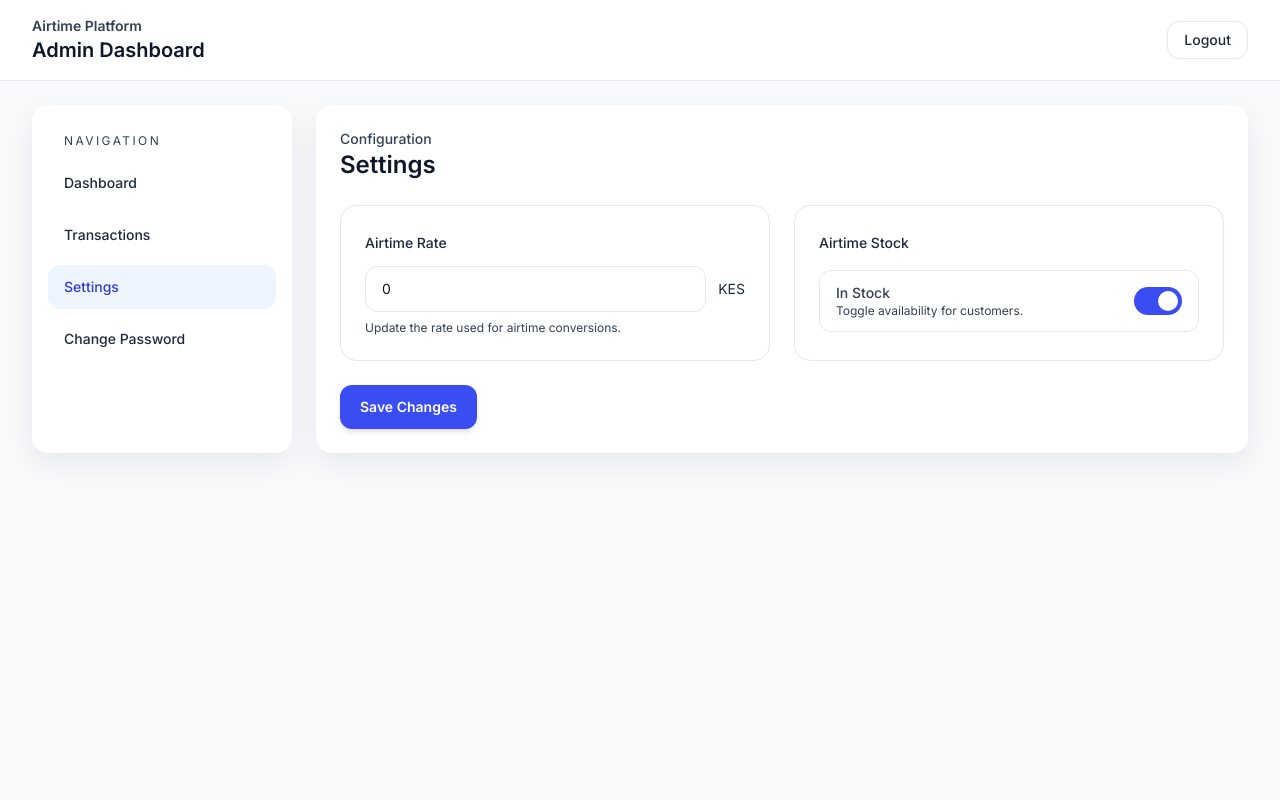
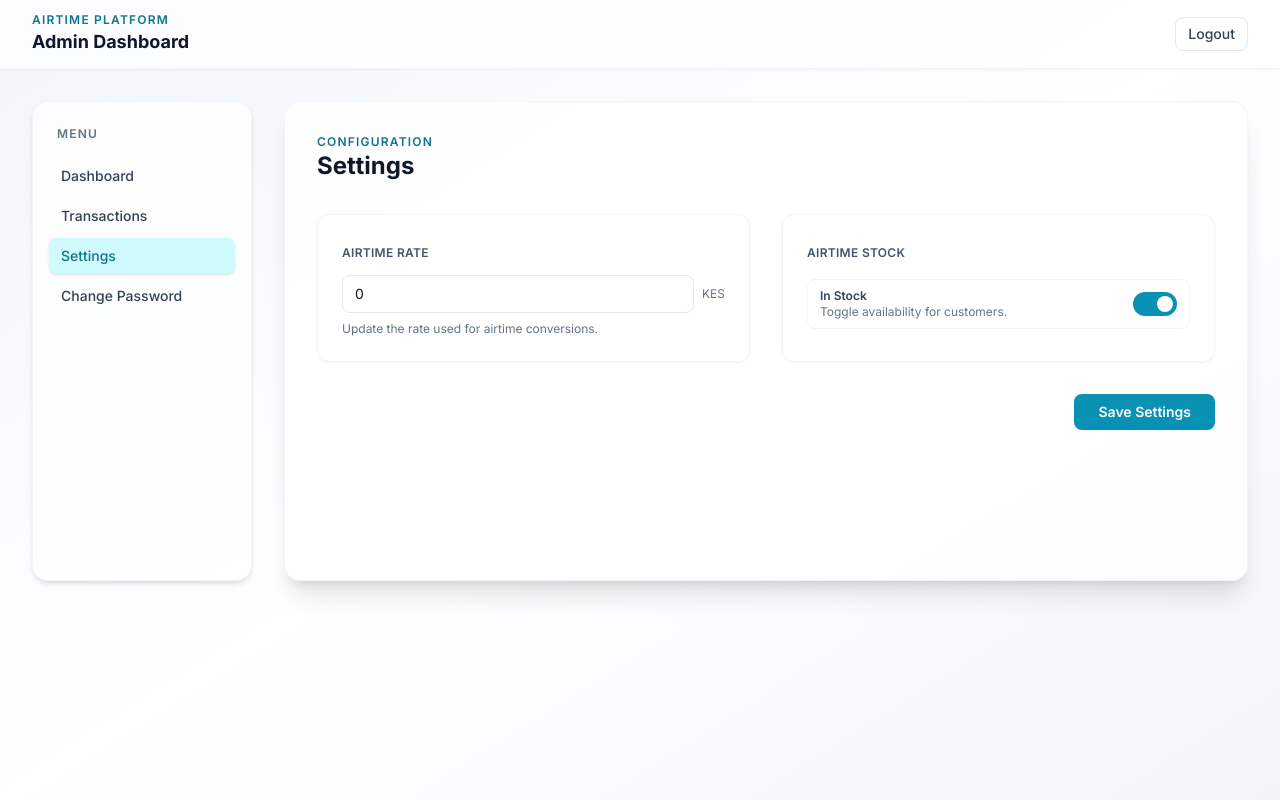
Before and after one commit to lkwambui/airtime-platform, a React (Vite) app in the folder frontend/admin/: page /settings in a window 1280 px wide. Built offline with nearby package versions, Linux system fonts and the light colour scheme; no server answers; sample sign-in values are in the browser's storage.

Commit message:
ui/ux enhancement

```diff
--- a/frontend/admin/src/components/AdminLayout.tsx
+++ b/frontend/admin/src/components/AdminLayout.tsx
@@ -4,12 +4,12 @@ import Topbar from "./Topbar";
 
 export default function AdminLayout() {
   return (
-    <div className="min-h-screen bg-slate-50">
+    <div className="min-h-screen bg-gradient-to-br from-slate-100 via-white to-slate-100">
       <Topbar />
-      <div className="container-screen py-6">
-        <div className="grid gap-6 lg:grid-cols-[260px_1fr]">
+      <div className="container-screen py-8">
+        <div className="grid gap-8 lg:grid-cols-[220px_1fr]">
           <Sidebar />
-          <main className="rounded-2xl bg-white p-6 shadow-soft">
+          <main className="rounded-2xl bg-white/90 border border-slate-100 p-6 md:p-8 shadow-xl min-h-[60vh]">
             <Outlet />
           </main>
         </div>
--- a/frontend/admin/src/components/Sidebar.tsx
+++ b/frontend/admin/src/components/Sidebar.tsx
@@ -1,21 +1,20 @@
 import { NavLink } from "react-router-dom";
 
+
 const linkClasses = ({ isActive }: { isActive: boolean }) =>
-  `flex items-center gap-3 rounded-xl px-4 py-3 text-sm font-medium transition ${
+  `flex items-center gap-2 rounded-lg px-3 py-2 text-sm font-medium transition-all duration-150 ${
     isActive
-      ? "bg-brand-50 text-brand-700"
-      : "text-slate-800 hover:bg-slate-100"
+      ? "bg-cyan-100 text-cyan-700 shadow"
+      : "text-slate-700 hover:bg-slate-100"
   }`;
 
 export default function Sidebar() {
   return (
-    <aside className="rounded-2xl bg-white p-4 shadow-soft">
-      <div className="px-4 py-3">
-        <p className="text-xs uppercase tracking-[0.2em] text-slate-700">
-          Navigation
-        </p>
+    <aside className="rounded-2xl bg-white/80 border border-slate-100 p-4 shadow-md min-w-[180px]">
+      <div className="px-2 py-2 mb-2">
+        <p className="text-xs uppercase tracking-widest text-slate-500 font-semibold">Menu</p>
       </div>
-      <nav className="space-y-2">
+      <nav className="flex flex-col gap-1">
         <NavLink to="/dashboard" className={linkClasses}>
           Dashboard
         </NavLink>
--- a/frontend/admin/src/components/Topbar.tsx
+++ b/frontend/admin/src/components/Topbar.tsx
@@ -4,14 +4,14 @@ export default function Topbar() {
   const navigate = useNavigate();
 
   return (
-    <header className="border-b border-slate-200 bg-white">
-      <div className="container-screen flex items-center justify-between py-4">
+    <header className="border-b border-slate-100 bg-white/80 shadow-sm">
+      <div className="container-screen flex items-center justify-between py-3">
         <div>
-          <p className="text-sm font-semibold text-slate-700">Airtime Platform</p>
-          <h1 className="text-xl font-semibold text-slate-900">Admin Dashboard</h1>
+          <p className="text-xs font-semibold text-cyan-700 tracking-widest uppercase">Airtime Platform</p>
+          <h1 className="text-lg font-bold text-slate-900">Admin Dashboard</h1>
         </div>
         <button
-          className="rounded-xl border border-slate-200 px-4 py-2 text-sm font-medium text-slate-800 transition hover:border-slate-300 hover:bg-slate-50"
+          className="rounded-lg border border-slate-200 px-3 py-1.5 text-sm font-medium text-slate-700 transition hover:border-cyan-300 hover:bg-cyan-50"
           onClick={() => {
             localStorage.removeItem("adminToken");
             navigate("/login");
--- a/frontend/admin/src/pages/Dashboard.tsx
+++ b/frontend/admin/src/pages/Dashboard.tsx
@@ -1,30 +1,30 @@
 export default function Dashboard() {
   return (
-    <div className="space-y-6">
+    <div className="space-y-8">
       <div>
-        <p className="text-sm font-medium text-slate-700">Overview</p>
-        <h2 className="text-2xl font-semibold text-slate-900">Dashboard</h2>
+        <p className="text-xs font-semibold text-cyan-700 tracking-widest uppercase">Overview</p>
+        <h2 className="text-2xl font-bold text-slate-900">Dashboard</h2>
       </div>
 
-      <div className="grid gap-4 sm:grid-cols-2 xl:grid-cols-4">
+      <div className="grid gap-6 sm:grid-cols-2 xl:grid-cols-4">
         {[
           { label: "Total Transactions", value: "—" },
           { label: "Revenue Today", value: "—" },
           { label: "Airtime In Stock", value: "—" },
           { label: "Pending Orders", value: "—" },
         ].map((card) => (
-          <div key={card.label} className="rounded-2xl border border-slate-200 bg-white p-4">
-            <p className="text-xs font-medium text-slate-800">{card.label}</p>
-            <p className="mt-3 text-2xl font-semibold text-slate-900">
+          <div key={card.label} className="rounded-xl border border-slate-100 bg-white/90 p-5 flex flex-col items-center shadow-sm">
+            <p className="text-xs font-medium text-slate-500 uppercase tracking-wide">{card.label}</p>
+            <p className="mt-2 text-2xl font-bold text-slate-900">
               {card.value}
             </p>
           </div>
         ))}
       </div>
 
-      <div className="rounded-2xl border border-slate-200 bg-white p-6">
-        <h3 className="text-lg font-semibold text-slate-900">Quick Actions</h3>
-        <p className="mt-2 text-sm text-slate-700">
+      <div className="rounded-xl border border-slate-100 bg-white/90 p-6 shadow-sm">
+        <h3 className="text-base font-bold text-slate-900">Quick Actions</h3>
+        <p className="mt-2 text-sm text-slate-600">
           Review transactions and update settings in the sidebar.
         </p>
       </div>
--- a/frontend/admin/src/pages/Settings.tsx
+++ b/frontend/admin/src/pages/Settings.tsx
@@ -20,48 +20,48 @@ export default function Settings() {
   };
 
   return (
-    <div className="space-y-6">
+    <div className="space-y-8">
       <div>
-        <p className="text-sm font-medium text-slate-700">Configuration</p>
-        <h2 className="text-2xl font-semibold text-slate-900">Settings</h2>
+        <p className="text-xs font-semibold text-cyan-700 tracking-widest uppercase">Configuration</p>
+        <h2 className="text-2xl font-bold text-slate-900">Settings</h2>
       </div>
 
-      <div className="grid gap-6 lg:grid-cols-2">
-        <div className="rounded-2xl border border-slate-200 bg-white p-6">
-          <label className="text-sm font-medium text-slate-800">Airtime Rate</label>
-          <div className="mt-3 flex items-center gap-3">
+      <div className="grid gap-8 lg:grid-cols-2">
+        <div className="rounded-xl border border-slate-100 bg-white/90 p-6 shadow-sm">
+          <label className="text-xs font-semibold text-slate-600 uppercase tracking-wide">Airtime Rate</label>
+          <div className="mt-3 flex items-center gap-2">
             <input
               type="number"
               value={rate}
               onChange={(e) => setRate(Number(e.target.value))}
-              className="w-full rounded-xl border border-slate-200 px-4 py-3 text-sm focus:border-brand-500 focus:outline-none focus:ring-2 focus:ring-brand-200"
+              className="w-full rounded-lg border border-slate-200 px-3 py-2 text-sm focus:border-cyan-500 focus:outline-none focus:ring-2 focus:ring-cyan-100"
             />
-            <span className="text-sm text-slate-800">KES</span>
+            <span className="text-xs text-slate-500">KES</span>
           </div>
-          <p className="mt-2 text-xs text-slate-700">
+          <p className="mt-2 text-xs text-slate-500">
             Update the rate used for airtime conversions.
           </p>
         </div>
 
-        <div className="rounded-2xl border border-slate-200 bg-white p-6">
-          <label className="text-sm font-medium text-slate-800">Airtime Stock</label>
-          <div className="mt-4 flex items-center justify-between rounded-xl border border-slate-200 px-4 py-3">
+        <div className="rounded-xl border border-slate-100 bg-white/90 p-6 shadow-sm">
+          <label className="text-xs font-semibold text-slate-600 uppercase tracking-wide">Airtime Stock</label>
+          <div className="mt-4 flex items-center justify-between rounded-lg border border-slate-100 px-3 py-2">
             <div>
-              <p className="text-sm font-medium text-slate-700">
+              <p className="text-xs font-semibold text-slate-700">
                 {inStock ? "In Stock" : "Out of Stock"}
               </p>
-              <p className="text-xs text-slate-700">
+              <p className="text-xs text-slate-500">
                 Toggle availability for customers.
               </p>
             </div>
             <button
               onClick={() => setInStock((prev) => !prev)}
-              className={`relative inline-flex h-7 w-12 items-center rounded-full transition ${
-                inStock ? "bg-brand-600" : "bg-slate-300"
+              className={`relative inline-flex h-6 w-11 items-center rounded-full transition ${
+                inStock ? "bg-cyan-600" : "bg-slate-300"
               }`}
             >
               <span
-                className={`inline-block h-5 w-5 transform rounded-full bg-white transition ${
+                className={`inline-block h-4 w-4 transform rounded-full bg-white transition ${
                   inStock ? "translate-x-6" : "translate-x-1"
                 }`}
               />
@@ -70,13 +70,15 @@ export default function Settings() {
         </div>
       </div>
 
-      <button
-        onClick={save}
-        disabled={saving}
-        className="rounded-xl bg-brand-600 px-5 py-3 text-sm font-semibold text-white shadow-md transition hover:bg-brand-700 disabled:cursor-not-allowed disabled:bg-brand-300"
-      >
-        {saving ? "Saving..." : "Save Changes"}
-      </button>
+      <div className="flex justify-end">
+        <button
+          onClick={save}
+          disabled={saving}
+          className="rounded-lg bg-cyan-600 px-6 py-2 text-sm font-semibold text-white shadow-sm transition hover:bg-cyan-700 disabled:bg-slate-400"
+        >
+          {saving ? "Saving..." : "Save Settings"}
+        </button>
+      </div>
     </div>
   );
 }
```
Also changed, not shown: 2 other files (tests, documents, lock files or other folders).
